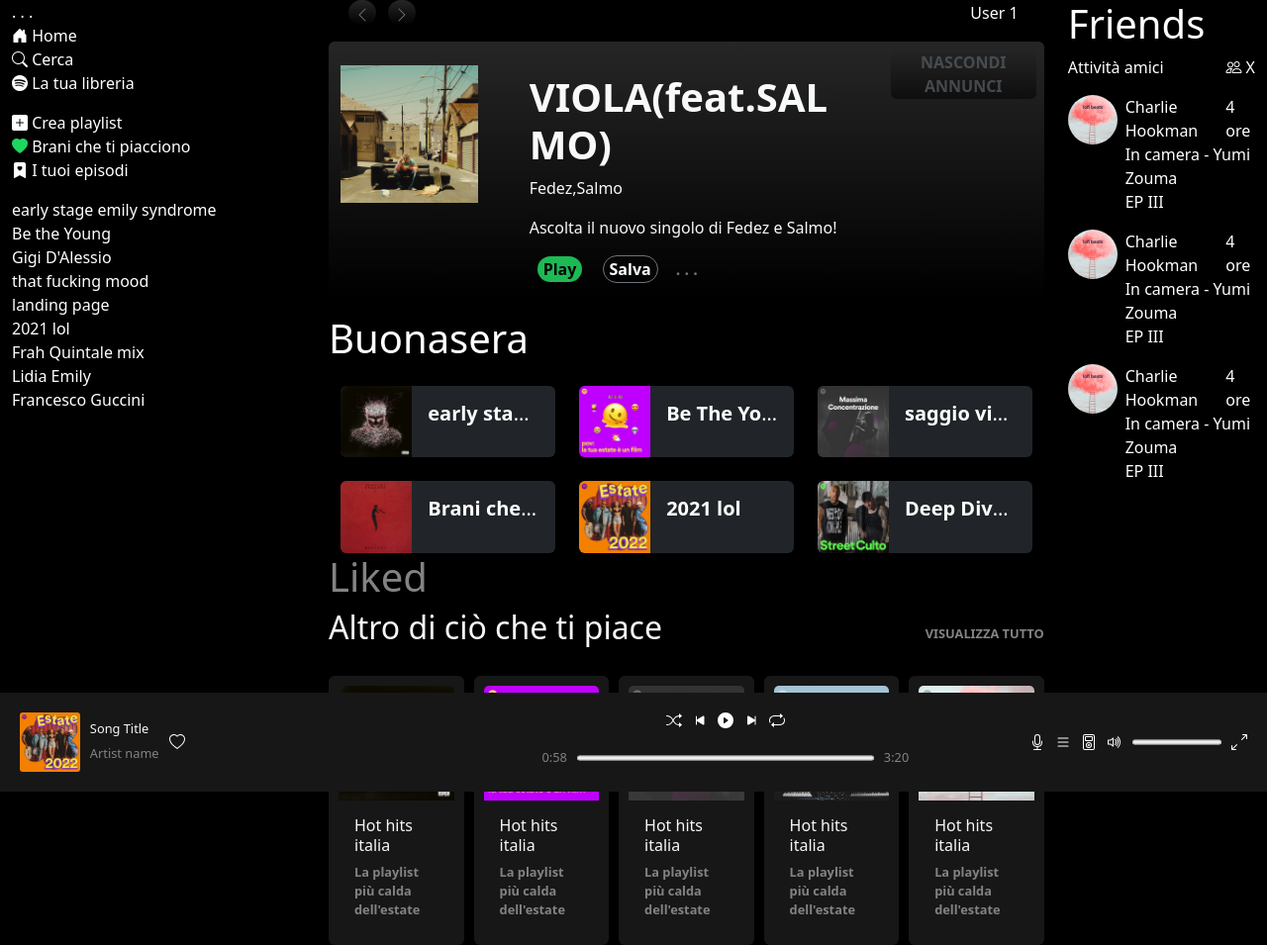
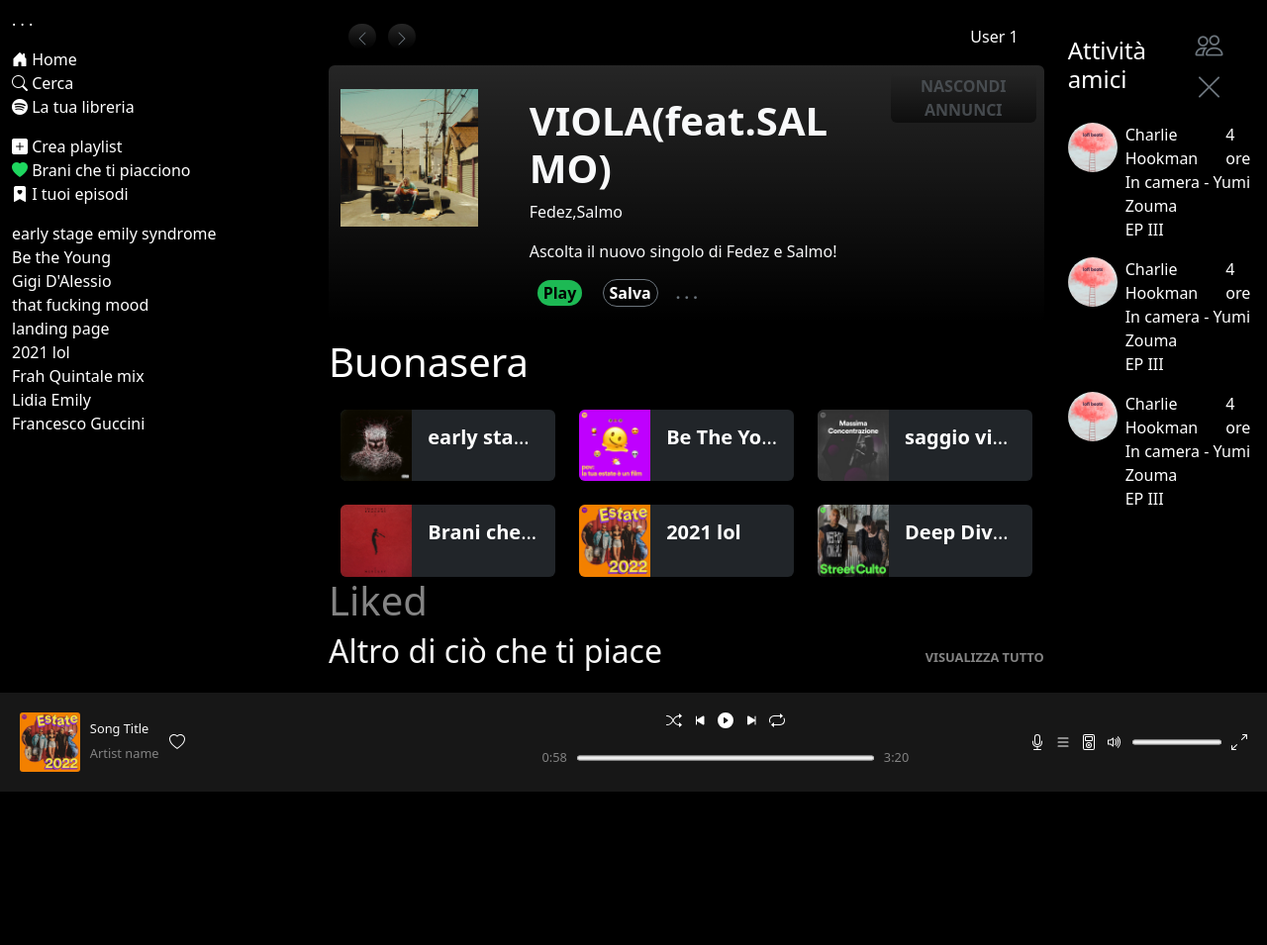
Before and after one commit to ombadr/SpotifyClone-Epicode-Buildweek, a plain HTML site: page index.html in a window 1280 px wide. Shown: the whole page at 99% size. After the commit the page ends 824 px from the top, so only its background shows below. Drawn offline with nearby package versions, Linux system fonts and the light colour scheme.

Commit message:
fix homepage

```diff
--- a/assets/sass/main.scss
+++ b/assets/sass/main.scss
@@ -25,6 +25,19 @@
   &::after {
     display: none;
   }
+}
+
+#navbar-desktop,
+#friends {
+  position: sticky;
+  top: 0;
+  height: 100vh;
+}
+
+/*CENTER SECTION */
+#center-section {
+  overflow-y: auto;
+  height: 90vh;
 }
 
 /* HERO HOMEPAGE */
--- a/index.html
+++ b/index.html
@@ -31,7 +31,7 @@
       <div id="desktop-wrapper" class="container-fluid">
         <div class="row">
           <!--NAVBAR DESKTOP-->
-          <div id="navbar-desktop" class="col-lg-3 d-none d-md-block">
+          <div id="navbar-desktop" class="col-lg-3 d-none d-md-block mt-2">
             <div class="dropdown">
               <span
                 class="dots dropdown-toggle"
@@ -54,7 +54,7 @@
                 </li>
               </ul>
             </div>
-            <div class="row">
+            <div class="row mt-3">
               <div class="col-12">
                 <div class="icon-column">
                   <i class="bi bi-house-door-fill"></i>
@@ -163,7 +163,7 @@
           </div>
 
           <!--CENTER SECTION-->
-          <section class="col-lg-7 d-none d-md-block">
+          <section class="col-lg-7 d-none d-md-block mt-4" id="center-section">
             <!--HERO-HOMEPAGE massimo-->
             <div id="hero-homepage">
               <div class="container">
@@ -486,13 +486,12 @@
             <!-- FINE SECTION LIKED. Include bootstrap cards in flex containers -->
           </section>
           <!--FRIENDS-->
-          <div id="friends" class="col-lg-2 d-none d-md-block">
-            <h1>Friends</h1>
+          <div id="friends" class="col-lg-2 d-none d-md-block mt-4">
             <div class="top d-flex justify-content-between align-items-center">
-              <p class="mb-0">Attività amici</p>
+              <h4 class="mb-0">Attività amici</h4>
               <div>
-                <i class="bi bi-people"></i>
-                <span class="close">X</span>
+                <i class="bi bi-people fs-3 text-secondary me-2"></i>
+                <i class="bi bi-x-lg text-secondary fs-3"></i>
               </div>
             </div>
 
```
Also changed, not shown: assets/css/main.css, 1 other file.
